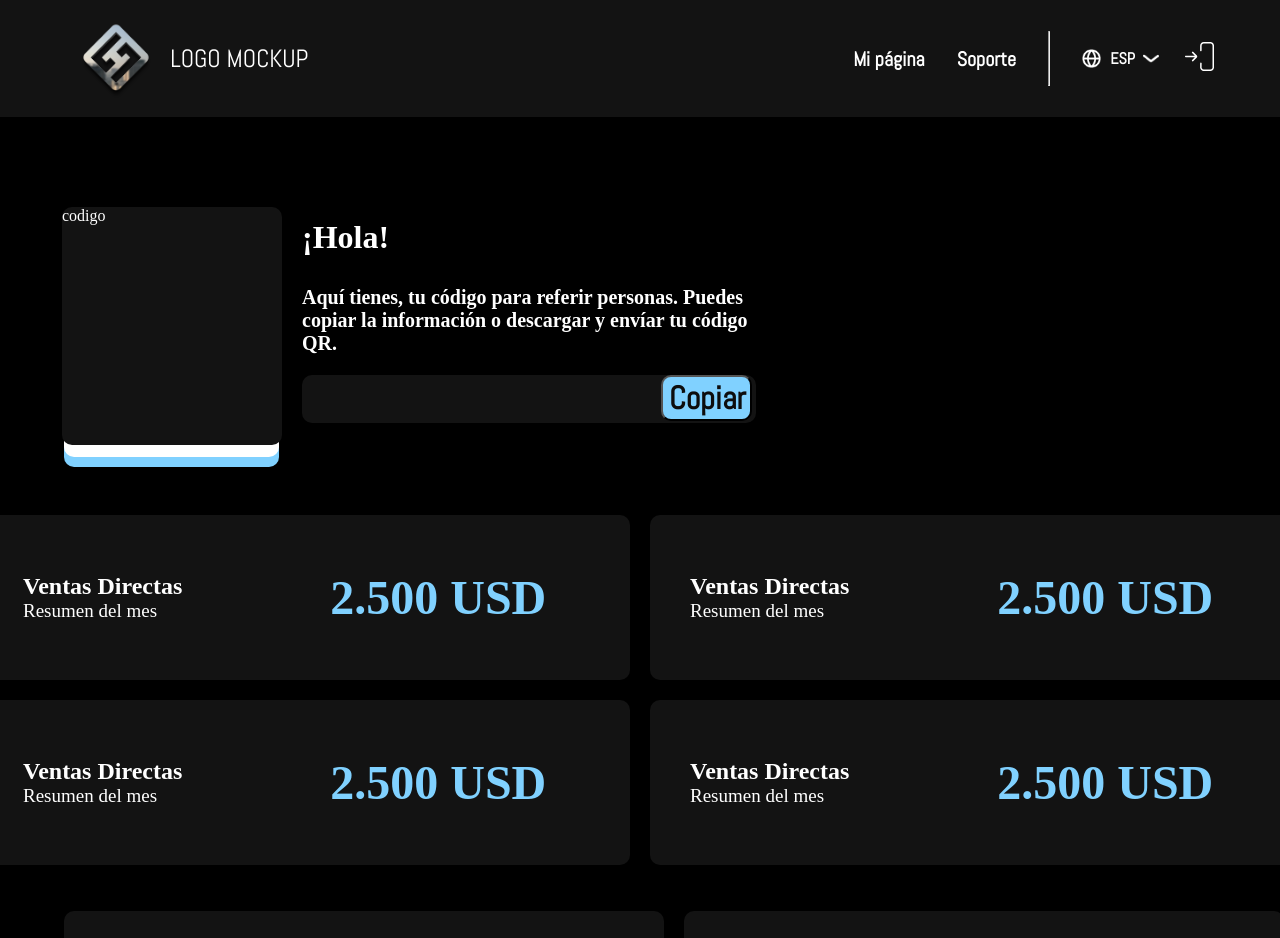
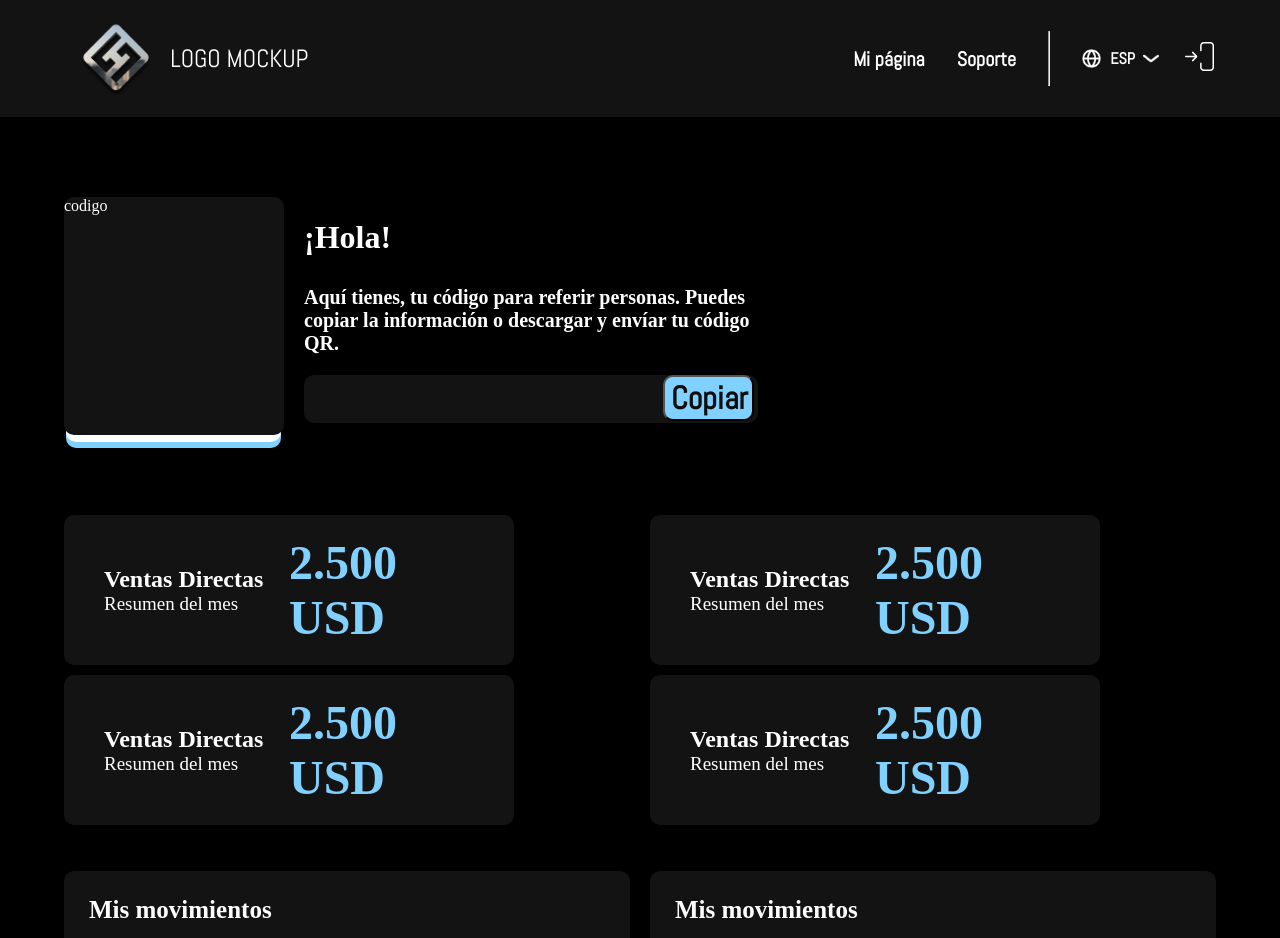
Before and after one commit to Epadrino/primer_proyecto_mockup, a Next.js app: page /dashboard in a window 1280 px wide. Shown: the top 938 px of the page. Built offline with nearby package versions, Linux system fonts and the light colour scheme.

Commit message:
mejora_visual
-se mejora la forma visual en dispositivos móviles

```diff
--- a/componentes/tabla/StyledTabla.ts
+++ b/componentes/tabla/StyledTabla.ts
@@ -7,35 +7,35 @@ export const Contenedor = styled.div`
 	@media ${device.mobileXS} {
 		overflow-x: scroll;
 		::-webkit-scrollbar {
-			height: 13px;
+			height: 5px;
+
 			background-color: ${(props) => props.theme.backgrounds.header};
 		}
 		::-webkit-scrollbar-thumb {
 			background-color: ${(props) => props.theme.backgrounds.secondary};
 			border-radius: 5px;
-			width: 74px;
-			height: 13;
 		}
 		padding-bottom: 0px;
 		margin: 0;
 	}
 	@media ${device.tablet} {
+		overflow: hidden;
 		padding-bottom: 30px;
-		overflow-x: hidden;
 	}
 `;
 
 export const Tabla = styled.table`
 	color: ${(props) => props.theme.colors.primary};
 	font-family: ${(props) => props.theme.fonts.primary};
-	width: 600px;
 	font-weight: 300;
 	text-align: left;
 
 	@media ${device.mobileXS} {
+		width: 600px;
 		font-size: 15px;
 	}
 	@media ${device.tablet} {
+		width: 100%;
 		font-size: 15px;
 	}
 `;
--- a/pages/dashboard.tsx
+++ b/pages/dashboard.tsx
@@ -30,6 +30,7 @@ import {
 	ContenedorBotonesListas,
 	ContenedorListaTlf,
 	ContenedorListaEscritorio,
+	ContenedorFondo,
 } from '../styles/Dashboard/StyledDashboard';
 
 export default function dashboard() {
@@ -38,9 +39,11 @@ export default function dashboard() {
 			<Contenedor>
 				<ContenedorReferidos>
 					<ContenedorCodigo>
-						<FondoBlanco />
-						<Fondozul />
 						<CodigoQR>codigo</CodigoQR>
+						<ContenedorFondo>
+							<FondoBlanco />
+							<Fondozul />
+						</ContenedorFondo>
 					</ContenedorCodigo>
 					<ContenedorReferidosTexto>
 						<TextoTitulo>¡Hola!</TextoTitulo>
--- a/styles/Dashboard/StyledDashboard.ts
+++ b/styles/Dashboard/StyledDashboard.ts
@@ -13,23 +13,25 @@ export const ContenedorReferidos = styled.div`
 	display: flex;
 	align-items: center;
 	gap: 20px;
-	height: 398px;
+
+	@media ${device.mobileXS} {
+		height: 180px;
+	}
+	@media ${device.tablet} {
+		height: 200px;
+	}
+	@media ${device.laptop} {
+		height: 398px;
+	}
 `;
 
 export const ContenedorCodigo = styled.div`
 	position: relative;
-	width: 218px;
-
-	::after {
-		content: '';
-		display: block;
-		padding-bottom: 100%;
-	}
+	display: flex;
+	justify-content: center;
+	align-items: center;
 `;
 export const CodigoQR = styled.div`
-	position: absolute;
-	top: 0px;
-	right: 0px;
 	z-index: 3;
 	width: 220px;
 
@@ -40,13 +42,23 @@ export const CodigoQR = styled.div`
 	}
 	border-radius: 10px;
 	background: ${(props) => props.theme.backgrounds.header};
+
+	@media ${device.mobileXS} {
+		max-width: 100px;
+	}
+	@media ${device.tablet} {
+		max-width: 100px;
+	}
+	@media ${device.laptop} {
+		max-width: 220px;
+	}
 `;
-
+export const ContenedorFondo = styled.div`
+	z-index: 0;
+`;
 export const Fondozul = styled.div`
 	position: absolute;
-	top: 45px;
-	left: 0px;
-	width: 215px;
+	width: 220px;
 	z-index: 2;
 
 	::after {
@@ -56,13 +68,26 @@ export const Fondozul = styled.div`
 	}
 	border-radius: 10px;
 	background: ${(props) => props.theme.backgrounds.secondary};
+	@media ${device.mobileXS} {
+		top: 36px;
+		left: 3px;
+		max-width: 95px;
+	}
+	@media ${device.tablet} {
+		top: 32px;
+		left: 2px;
+		max-width: 95px;
+	}
+	@media ${device.laptop} {
+		top: 36px;
+		left: 2px;
+		max-width: 215px;
+	}
 `;
 export const FondoBlanco = styled.div`
 	position: absolute;
-	top: 35px;
-	left: 0px;
 	z-index: 3;
-	width: 215px;
+	width: 220px;
 
 	::after {
 		content: '';
@@ -71,6 +96,21 @@ export const FondoBlanco = styled.div`
 	}
 	border-radius: 10px;
 	background: ${(props) => props.theme.colors.primary};
+	@media ${device.mobileXS} {
+		max-width: 95px;
+		top: 30px;
+		left: 3px;
+	}
+	@media ${device.tablet} {
+		max-width: 95px;
+		top: 28px;
+		left: 2px;
+	}
+	@media ${device.laptop} {
+		top: 30px;
+		left: 2px;
+		max-width: 215px;
+	}
 `;
 
 export const ContenedorReferidosTexto = styled.div`
@@ -88,19 +128,27 @@ export const TextoTitulo = styled.h1`
 		font-size: 20px;
 	}
 	@media ${device.tablet} {
+		font-size: 25px;
+	}
+	@media ${device.laptop} {
 		font-size: 32px;
 	}
 `;
 export const TextoParrafo = styled.h2`
 	margin: 0;
-	padding: 20px 0px;
 
 	color: ${(props) => props.theme.colors.primary};
 	font-weight: ${(props) => props.theme.fonts.primary};
 	@media ${device.mobileXS} {
+		padding: 10px 0px;
 		font-size: 10px;
 	}
 	@media ${device.tablet} {
+		padding: 15px 0px;
+		font-size: 15px;
+	}
+	@media ${device.laptop} {
+		padding: 20px 0px;
 		font-size: 20px;
 	}
 `;
@@ -121,6 +169,10 @@ export const TextoInput = styled.input`
 		height: 21px;
 	}
 	@media ${device.tablet} {
+		font-size: 20px;
+		height: 30px;
+	}
+	@media ${device.laptop} {
 		font-size: 32px;
 		height: 46px;
 	}
@@ -145,6 +197,12 @@ export const TextoInputBoton = styled.button`
 		border-radius: 1px;
 	}
 	@media ${device.tablet} {
+		width: 81px;
+		font-size: 20px;
+		height: 32px;
+		border-radius: 10px;
+	}
+	@media ${device.laptop} {
 		border-radius: 10px;
 		height: 46px;
 		width: 91px;
@@ -154,21 +212,30 @@ export const TextoInputBoton = styled.button`
 export const ContenedorDatos = styled.div`
 	display: flex;
 	justify-content: center;
-	gap: 20px;
-	padding-bottom: 46px;
 	@media ${device.mobileXS} {
 		flex-direction: column;
+		padding-bottom: 0px;
+		gap: 10px;
 	}
 	@media ${device.tablet} {
+		padding-bottom: 46px;
 		flex-direction: row;
+		gap: 20px;
 	}
 `;
 export const ContenedorDatosDentro = styled.div`
 	width: 100%;
 	height: 100%;
 	display: flex;
-	flex-direction: column;
-	gap: 20px;
+	@media ${device.mobileXS} {
+		flex-direction: column;
+		gap: 10px;
+	}
+
+	@media ${device.desktopL} {
+		flex-direction: row;
+		gap: 20px;
+	}
 `;
 
 export const ContenedorDato = styled.div`
@@ -190,17 +257,39 @@ export const ContenedorDato = styled.div`
 
 	@media ${device.mobileXS} {
 		padding: 10px 20px;
-		max-width: 299px;
-		max-height: 63px;
+		max-width: 340px;
+	}
+	@media ${device.mobileS} {
+		padding: 20px 40px;
+		max-width: 210px;
+	}
+	@media ${device.mobileM} {
+		padding: 20px 40px;
+		max-width: 257px;
+	}
+	@media ${device.mobileL} {
+		padding: 20px 40px;
+		max-width: 300px;
 	}
 	@media ${device.tablet} {
-		max-width: 350px;
-		max-height: 63px;
+		padding: 10px 20px;
+		max-width: 300px;
 	}
 	@media ${device.laptop} {
 		padding: 20px 40px;
+		max-width: 370px;
+	}
+	@media ${device.laptopL} {
+		padding: 20px 40px;
+		max-width: 560px;
+	}
+	@media ${device.desktop} {
+		padding: 20px 40px;
 		max-width: 567px;
-		max-height: 125px;
+	}
+	@media ${device.desktopL} {
+		padding: 20px 40px;
+		max-width: 480px;
 	}
 `;
 
@@ -223,6 +312,9 @@ export const TituloDatos = styled.h1`
 		font-size: 14px;
 	}
 	@media ${device.tablet} {
+		font-size: 18px;
+	}
+	@media ${device.laptop} {
 		font-size: 24px;
 	}
 `;
@@ -236,6 +328,9 @@ export const SubTituloDatos = styled.h2`
 		font-size: 14px;
 	}
 	@media ${device.tablet} {
+		font-size: 14px;
+	}
+	@media ${device.laptop} {
 		font-size: 19px;
 	}
 `;
@@ -255,6 +350,9 @@ export const MontoDatos = styled.h1`
 		font-size: 24px;
 	}
 	@media ${device.tablet} {
+		font-size: 28px;
+	}
+	@media ${device.laptop} {
 		font-size: 48px;
 	}
 `;
@@ -264,8 +362,8 @@ export const ContenedorListas = styled.div`
 	gap: 20px;
 `;
 export const ContenedorListaTlf = styled.div`
+	display: flex;
 	position: relative;
-	display: flex;
 	flex-direction: column;
 	width: 100%;
 	height: 100%;
@@ -273,7 +371,6 @@ export const ContenedorListaTlf = styled.div`
 	background: ${(props) => props.theme.backgrounds.header};
 `;
 export const ContenedorListaEscritorio = styled.div`
-	display: flex;
 	flex-direction: column;
 	width: 100%;
 	height: 100%;
@@ -283,7 +380,7 @@ export const ContenedorListaEscritorio = styled.div`
 		display: none;
 	}
 	@media ${device.tablet} {
-		display: block;
+		display: flex;
 	}
 `;
 export const TituloLista = styled.h1`
@@ -328,10 +425,13 @@ export const BotonLista = styled.button`
 `;
 
 export const ContenedorBotonesListas = styled.div`
+	align-items: center;
+	justify-content: center;
 	width: 100%;
-
+	padding: 20px 0;
+	gap: 20px;
 	@media ${device.mobileXS} {
-		display: block;
+		display: flex;
 	}
 	@media ${device.tablet} {
 		display: none;
```
